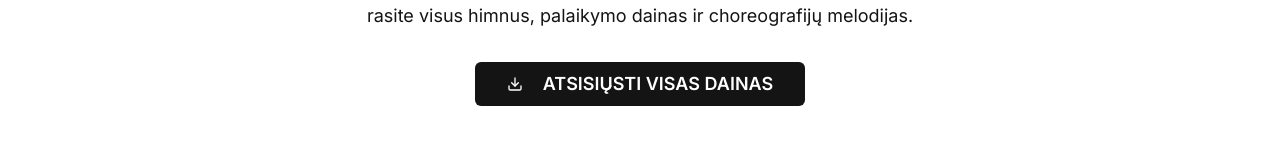
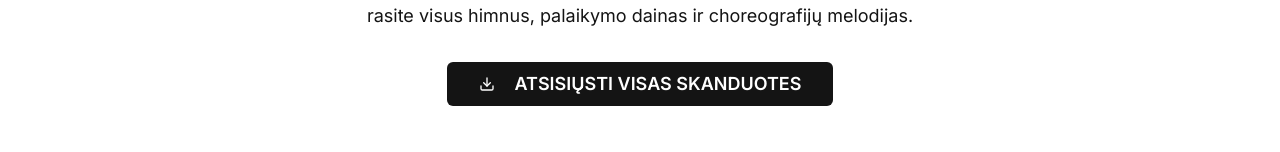
Before and after one commit to sadlonra4/gwbsadlonra4, a React (Vite) app: page /dainos in a window 1280 px wide. Shown: the part 350-502 px from the top of the page. Built offline with nearby package versions, Linux system fonts and the light colour scheme; no server answers.

Commit message:
Update download button text to SKANDUOTES
cgen-0436771f861e49bd99f53d9f1f4db5e1

```diff
--- a/src/pages/SongsDownload.tsx
+++ b/src/pages/SongsDownload.tsx
@@ -106,7 +106,9 @@ const SongsDownload = () => {
               style={{ backgroundColor: downloadStarted ? "#666" : undefined }}
             >
               <Download size={24} className="mr-3" />
-              {downloadStarted ? "ATSISIUNČIAMA..." : "ATSISIŲSTI VISAS DAINAS"}
+              {downloadStarted
+                ? "ATSISIUNČIAMA..."
+                : "ATSISIŲSTI VISAS SKANDUOTES"}
             </Button>
 
             {downloadStarted && (
```
